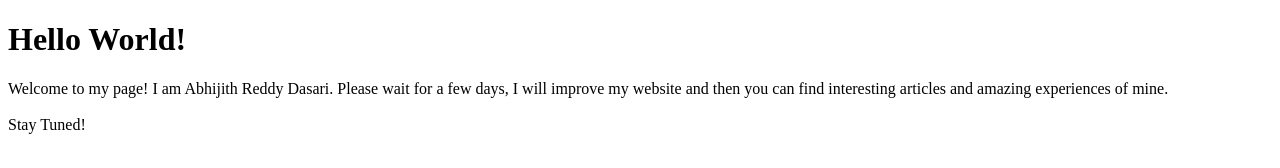
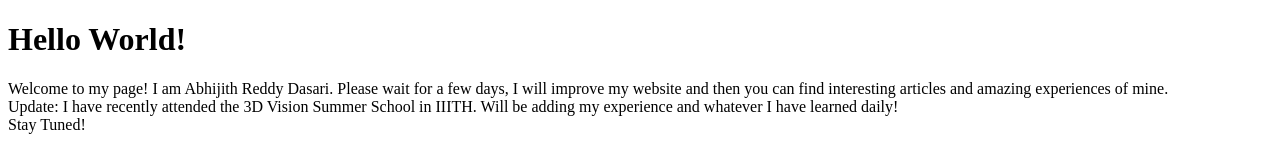
Before and after one commit to Abhijithreddydasari/Abhijithreddydasari.github.io, a plain HTML site: page index.html in a window 1280 px wide. Drawn offline with Linux system fonts and the light colour scheme.

Commit message:
Update index.html

```diff
--- a/index.html
+++ b/index.html
@@ -7,6 +7,9 @@
         <p>
             Welcome to my page! I am Abhijith Reddy Dasari. Please wait for a few days, I will improve my website and then you can find interesting articles
             and amazing experiences of mine. <br>
+
+            Update: I have recently attended the 3D Vision Summer School in IIITH. Will be adding my experience and whatever I have learned daily!
+
             <br>
             Stay Tuned!
         </p>
```
